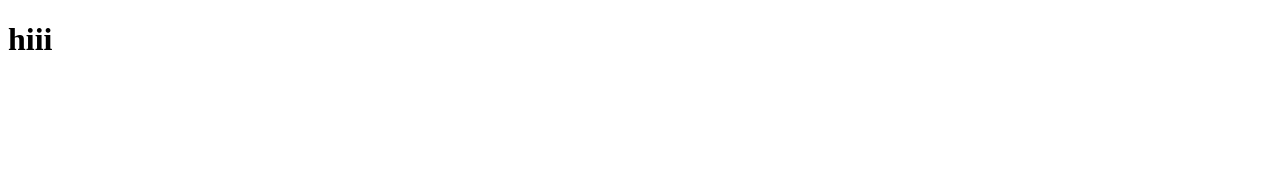
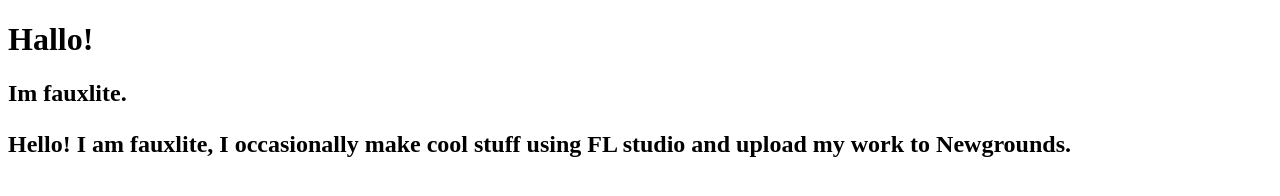
Before and after one commit to skriptboi/msuics, a plain HTML site: page index.html in a window 1280 px wide. Drawn offline with Linux system fonts and the light colour scheme.

Commit message:
Add files via upload

```diff
--- a/index.html
+++ b/index.html
@@ -2,7 +2,9 @@
 
 <html>
 	<head>
-		<h1>hiii<h1>
+		<h1>Hallo!<h1>
+		<h2>Im fauxlite.<h2>
+		<p>Hello! I am fauxlite, I occasionally make cool stuff using FL studio and upload my work to Newgrounds.<p>
 
 	</head>
 
```
